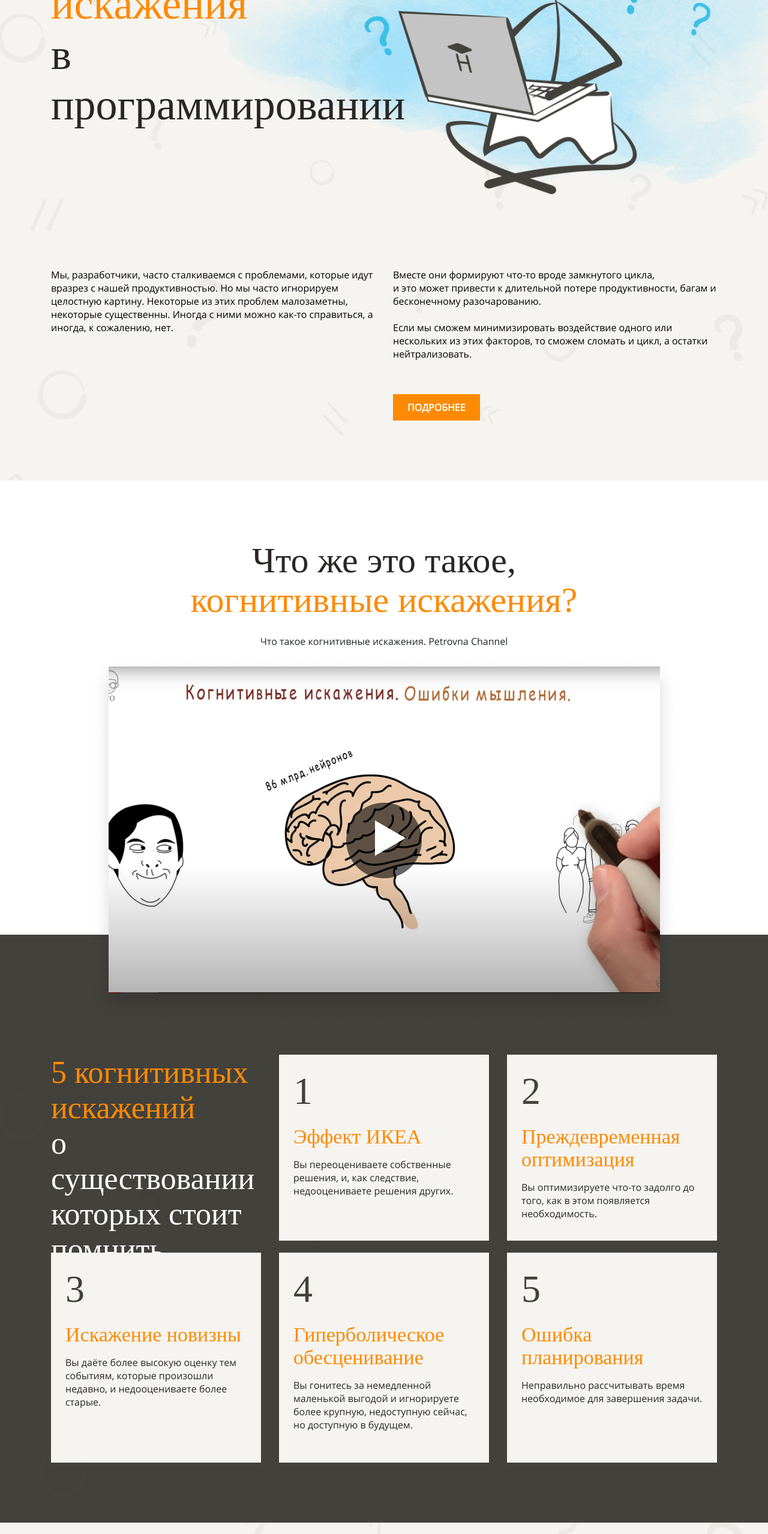
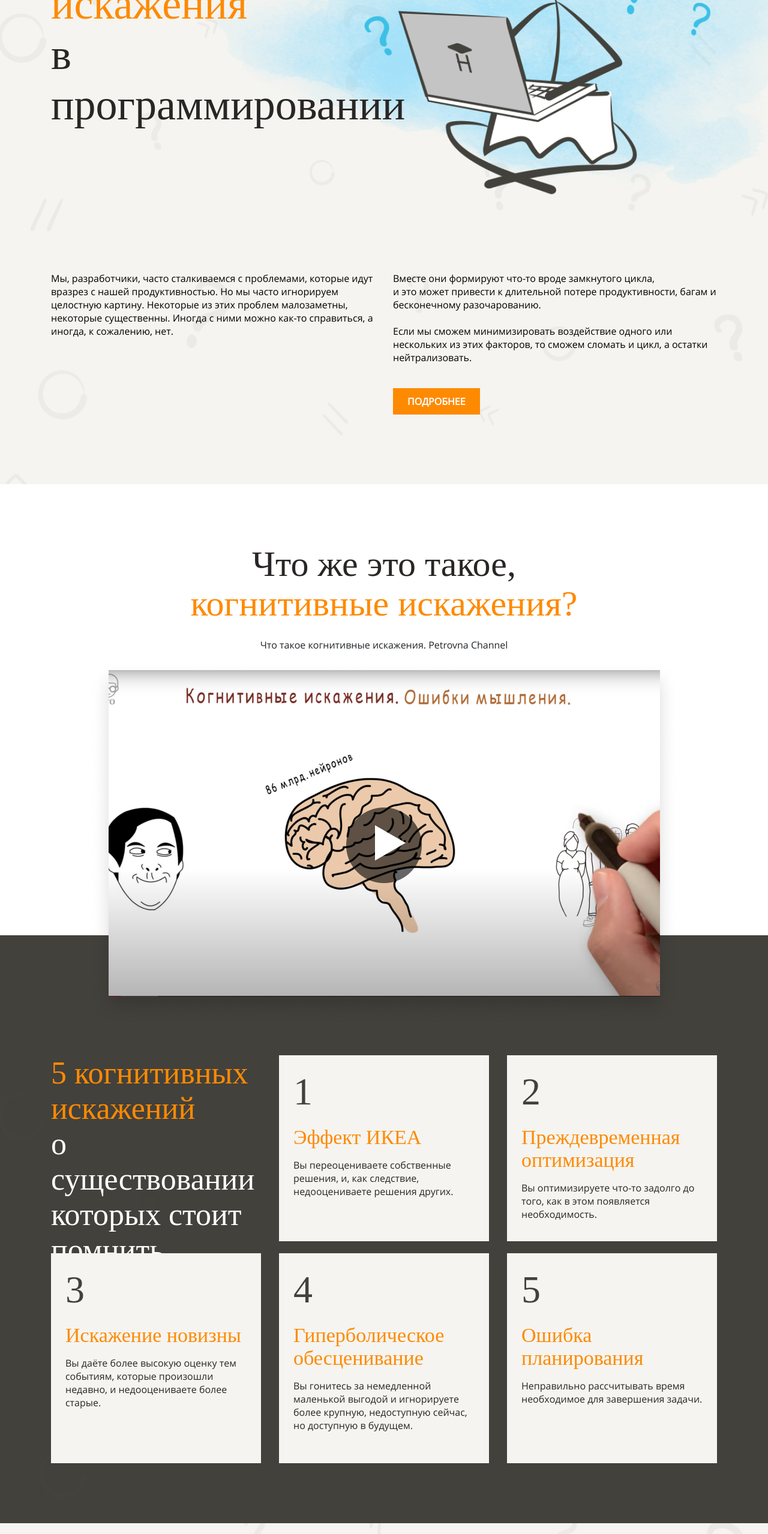
Before and after one commit to MaryK13/MaryK13.github.io, a plain HTML site: page index.html in a window 1280 px wide. Shown: the part 240-2797 px from the top of the page at 60% size. Drawn offline with Linux system fonts and the light colour scheme; a web font is replaced by a local one.

Commit message:
Add files via upload

```diff
--- a/index.html
+++ b/index.html
@@ -23,9 +23,11 @@
 					<p class="font-16">Вместе они формируют что-то вроде замкнутого цикла,<br>
 					и это может привести к длительной потере продуктивности, багам и бесконечному разочарованию.<br>
 					<br>
-					Если мы сможем минимизировать воздействие одного или нескольких из этих факторов, то сможем сломать и цикл, а остатки нейтрализовать.</p>
+					Если мы сможем минимизировать воздействие одного или нескольких из этих факторов, то сможем сломать и цикл, а остатки нейтрализовать.
+						<button class="info font-16">Подробнее</button>
+					</p>
+
 				</div>
-				<button class="info font-16">Подробнее</button>
 			</div>
 		</div>
 
@@ -35,16 +37,19 @@
 					<h2 class="h2">Что же это такое,<br>
 					<span class="color-orange">когнитивные искажения?</span></h2>
 					<p class="author font-16">Что такое когнитивные искажения. Petrovna Channel</p>
-				<div class="preview"><img src="images/1.png"></div>
-				<div class="button">
-					<img class="ellipse" src="images/ellipse.png" alt="">
-					<img class="play" src="images/play.png" alt="">
+				<div class="preview">
+					<img src="images/1.png">
+					<div class="button">
+						<img class="ellipse" src="images/ellipse.png" alt="">
+						<img class="play" src="images/play.png" alt="">
+					</div>
 				</div>
+
 				</div>
 			</div>
 		</div>
 
-		<div class="container background-grey">
+		<div class="container background-grey mg-t">
 			<div class="content">
 				<div class="section-grid">
 					<div class="card"><span class="color-orange">5 когнитивных искажений</span><br>
--- a/styles/css/style.css
+++ b/styles/css/style.css
@@ -27,6 +27,7 @@ body {
 	max-width: 1440px;
 	width: 100%;
 	padding: 100px 0;
+	margin: auto;
 	overflow: hidden;
 	background-image: url(../../images/image.png);
 	background-repeat-y: repeat;
@@ -46,8 +47,7 @@ body {
 
 .text-title {
 	position: relative;
-	top: 21px;
-	margin: 0 0 235px 0;
+	margin: 21px 0 220px 0;
 }
 
 .text-title .h1 {
@@ -59,7 +59,8 @@ body {
 	font-weight: 400;
 	color: #FE8A02;
 	line-height: 84px;
-	width: 635px;
+	max-width: 635px;
+	width: 100%;
 	margin: 0;
 }
 
@@ -87,21 +88,22 @@ body {
 }
 
 .info {
+	display: block;
 	padding: 11px 24px;
-	margin: 40px 556px 0 570px;
+	margin: 40px 0 0 0;
 	background-color: #FE8A02;
 	border: none;
 	font-weight: bold;
 	text-transform: uppercase;
 	color: #FFFFFF;
+	cursor: pointer;
+	outline: none;
 }
 .info:hover {
 	background-color: #EA7600;
 }
 
 .video-title {
-	position: relative;
-    z-index: 600;
 	text-align: center;
 }
 
@@ -128,19 +130,19 @@ body {
 }
 
 .preview {
+	position: relative;
 	display: flex;
     justify-content: center;
 }
 
 .button {
-	position: relative;
-	top: -365px;
-	z-index: 600;
+	position: absolute;
+	top: 245px;
 }
 
 .play {
 	position: absolute;
-	left: 46%;
+	left: 15%;
 	padding: 29px;
 }
 .section-grid {
@@ -154,7 +156,10 @@ body {
 
 .background-grey {
 	background-color: #42413C;
-    margin-top: -375px;
+}
+
+.mg-t {
+    margin-top: -250px;
 }
 
 .card {
```
